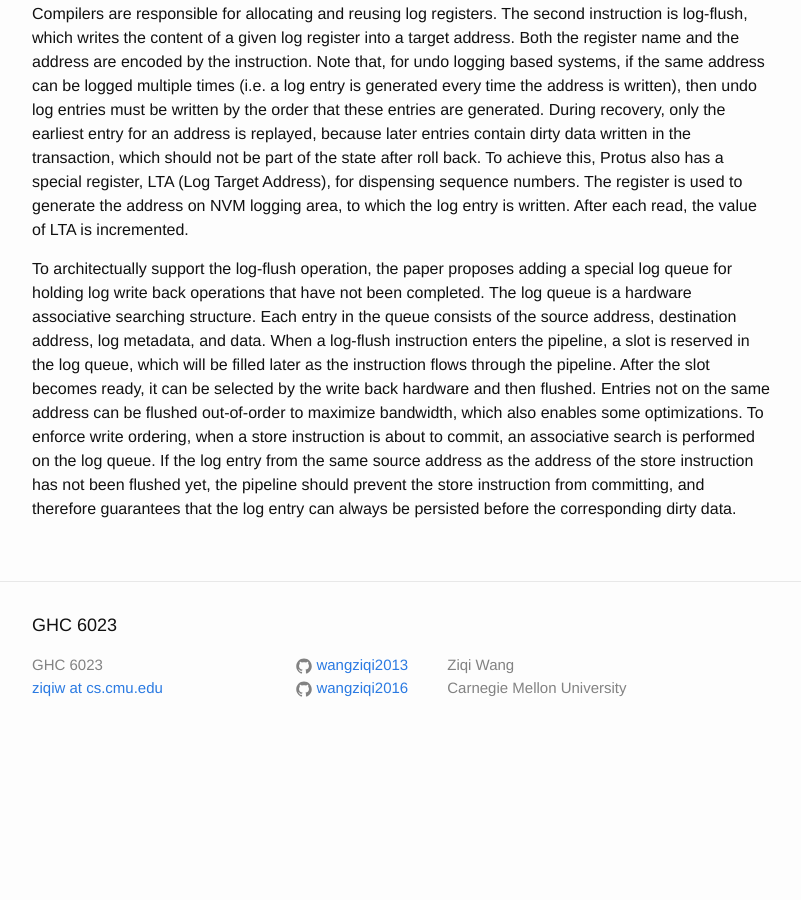
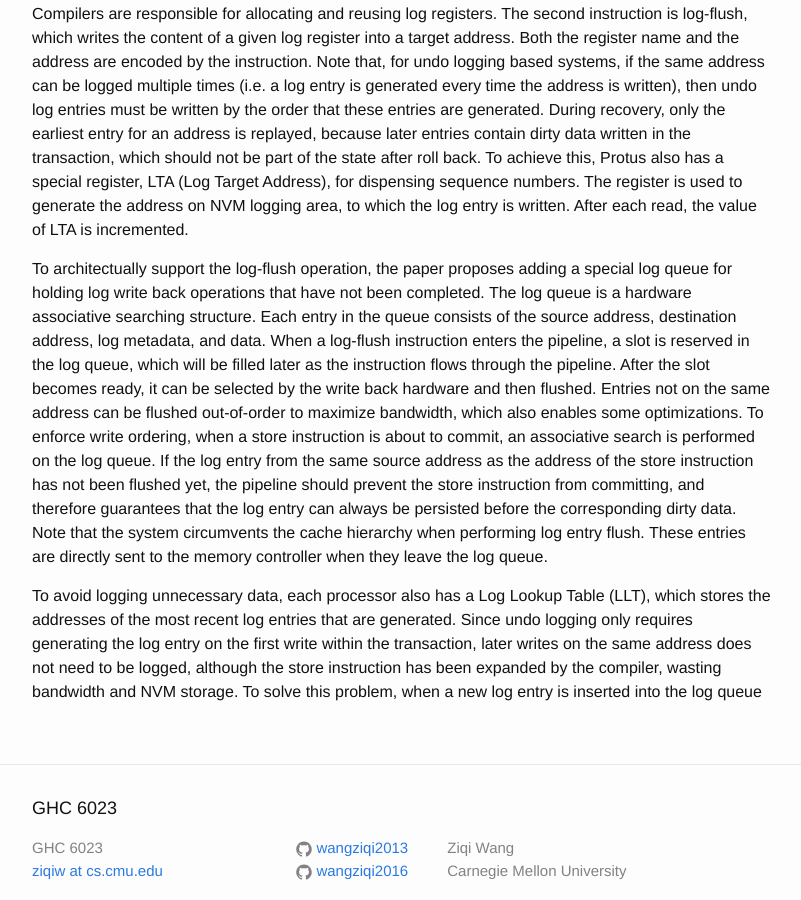
Before and after one commit to wangziqi2013/wangziqi2013.github.io, a Jekyll site: the page built from _posts/2019-03-16-proteus.markdown, in a window 1280 px wide and 900 px high, scrolled down 1777 px. Shown: the whole window, without its empty margins (238-1039 px from the left). Built offline with Jekyll 4.4.1, drawn with Linux system fonts in a browser that asks for light colours; before the commit the page ends 2536 px from its top, so only the background shows below that.

Commit message:
Adding LTT

```diff
--- a/_posts/2019-03-16-proteus.markdown
+++ b/_posts/2019-03-16-proteus.markdown
@@ -76,4 +76,11 @@ can be flushed out-of-order to maximize bandwidth, which also enables some optim
 a store instruction is about to commit, an associative search is performed on the log queue. If the log entry from the
 same source address as the address of the store instruction has not been flushed yet, the pipeline should prevent the
 store instruction from committing, and therefore guarantees that the log entry can always be persisted before the
-corresponding dirty data.
+corresponding dirty data. Note that the system circumvents the cache hierarchy when performing log entry flush. These
+entries are directly sent to the memory controller when they leave the log queue.
+
+To avoid logging unnecessary data, each processor also has a Log Lookup Table (LLT), which stores the addresses of the
+most recent log entries that are generated. Since undo logging only requires generating the log entry on the first
+write within the transaction, later writes on the same address does not need to be logged, although the store instruction
+has been expanded by the compiler, wasting bandwidth and NVM storage. To solve this problem, when a new log entry is inserted
+into the log queue
```
